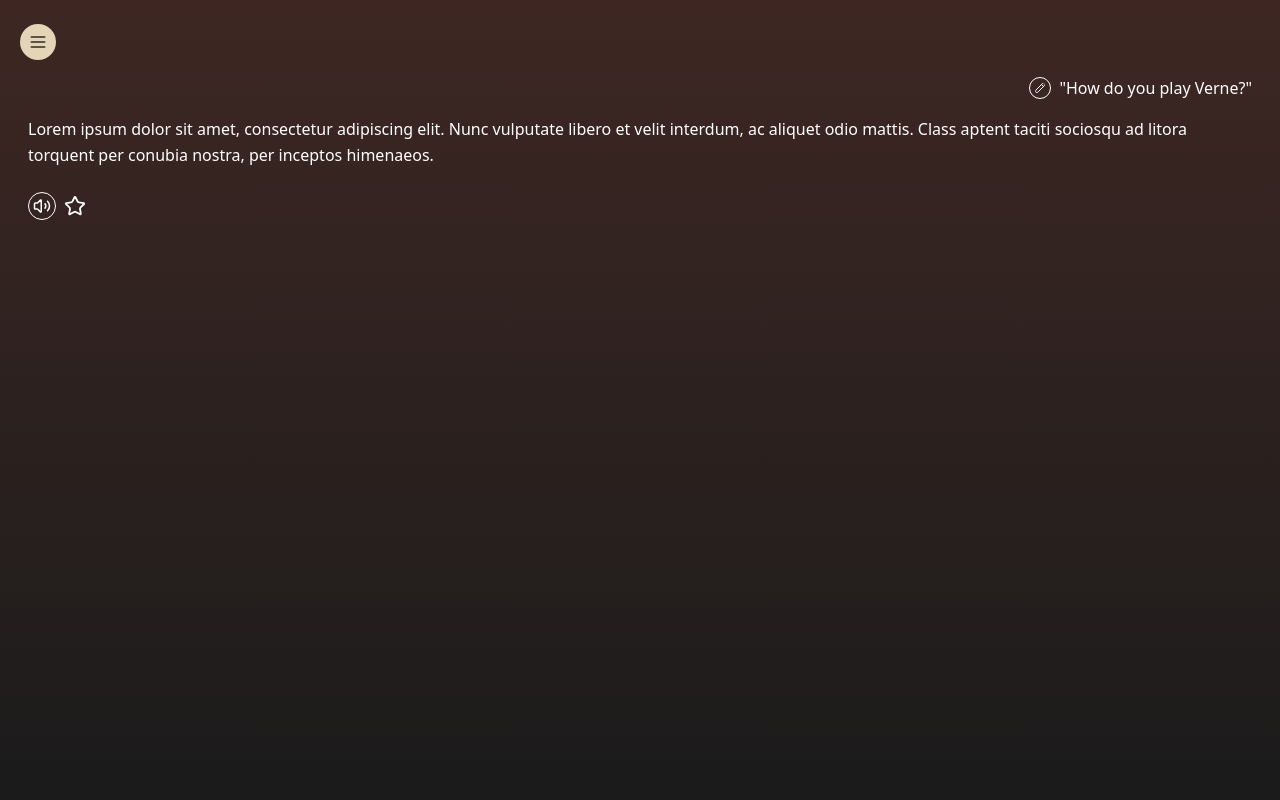
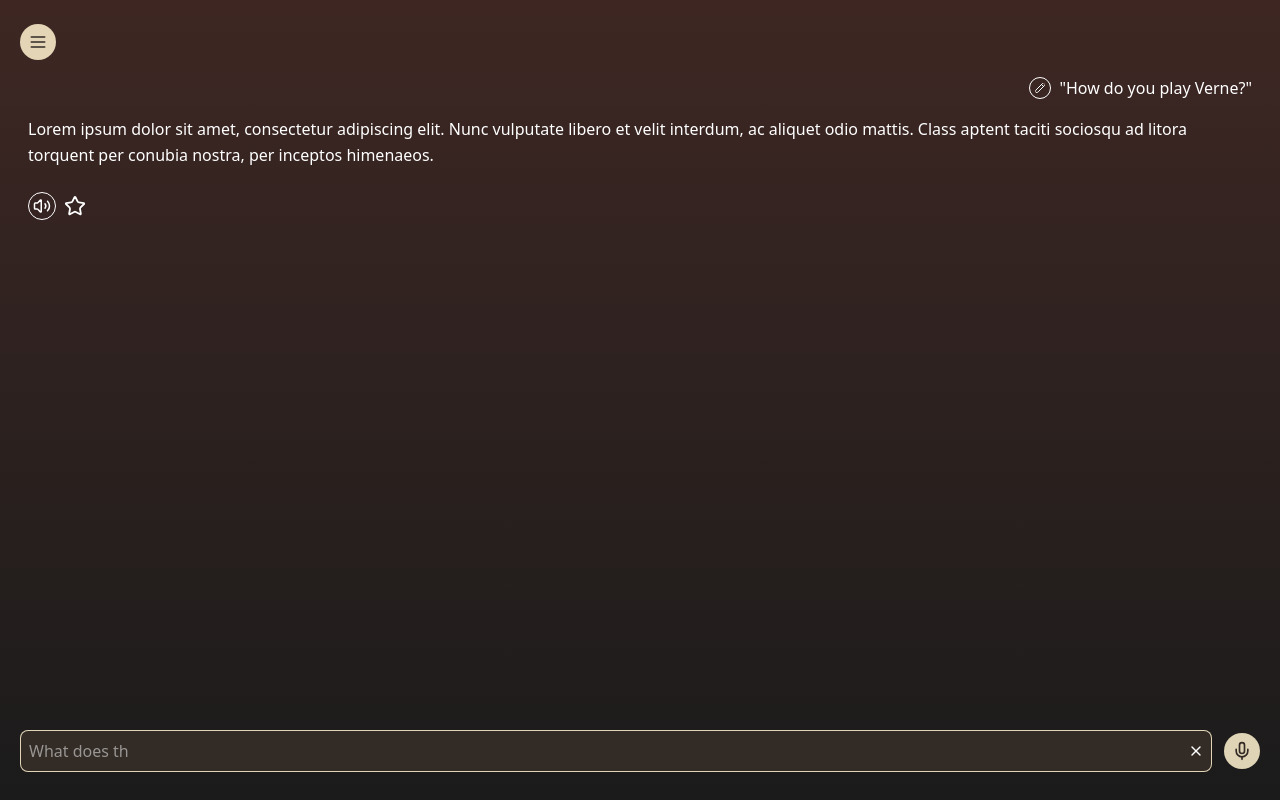
Before and after one commit to kennylin119/verne-frontend, a React (Vite) app: page / in a window 1280 px wide. Built offline with nearby package versions, Linux system fonts and the light colour scheme.

Commit message:
basic text box added, will need to change styling later

```diff
--- a/src/App.jsx
+++ b/src/App.jsx
@@ -1,4 +1,5 @@
-import { Menu, Volume2, Star, Pencil} from 'lucide-react';
+import { Menu, Volume2, Star, Pencil, Mic, X} from 'lucide-react';
+import { useState } from 'react';
 import './App.css'
 
 function App() {
@@ -32,6 +33,23 @@ function App() {
           </button>
         </div>
       </main>
+
+      {/* text input, need to change to only appear after text button tapped */}
+      <footer className="px-4 pb-5">
+        <div className="flex items-center gap-3">
+          <input
+            type="text"
+            placeholder="What does th"
+            className="flex-1 p-2 bg-[#322B26] border border-[#F5E8C7]/90 rounded-lg text-white focus:outline-none focus:ring-2 focus:ring-[#F5E8C7]/90"
+          />
+          <button className="p-2 ml-[-44px] relative z-10 rounded-full">
+            <X size={16} strokeWidth={2} />
+          </button>
+          <button className="p-2 bg-[#F5E8C7]/90 rounded-full">
+            <Mic size={20} strokeWidth={2} className="text-[#322B26]" />
+          </button>
+        </div>
+      </footer>
     </div>
   );
 }
```
